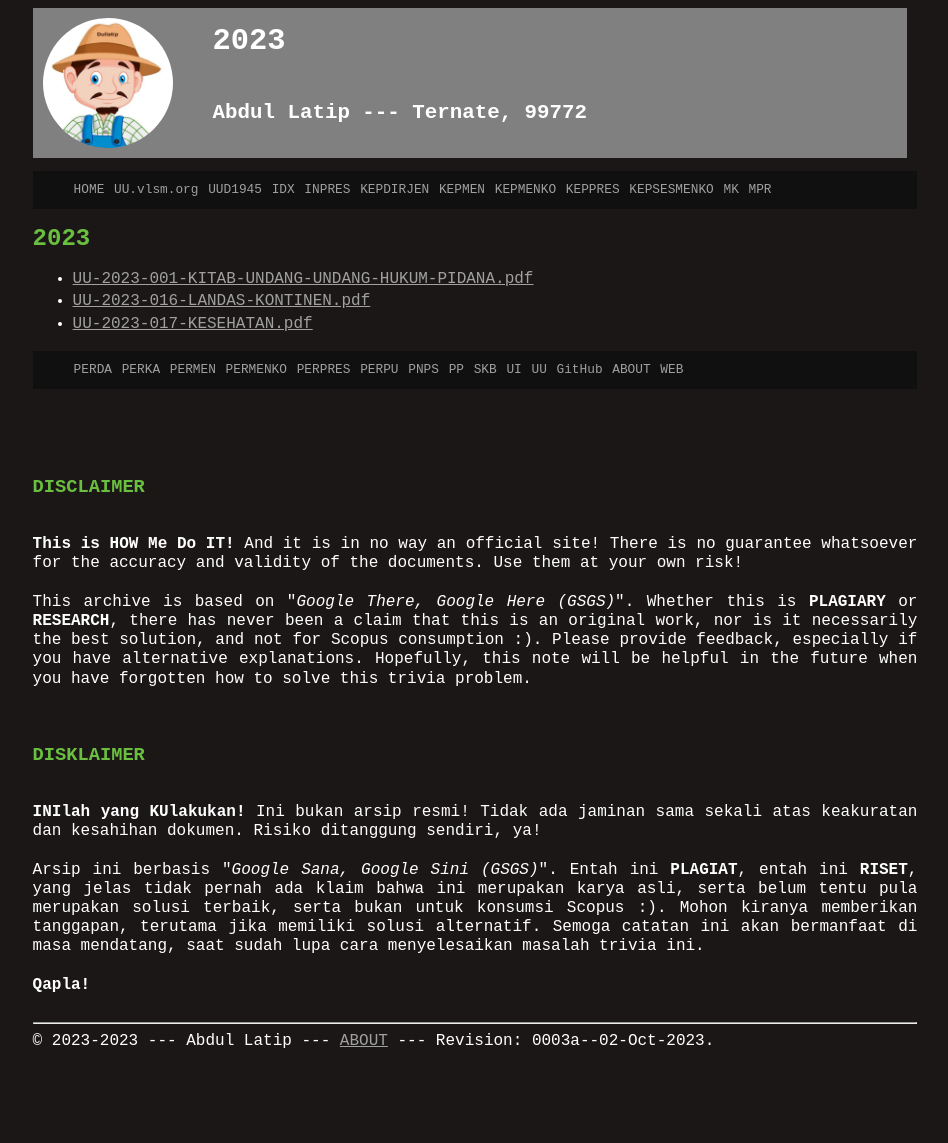
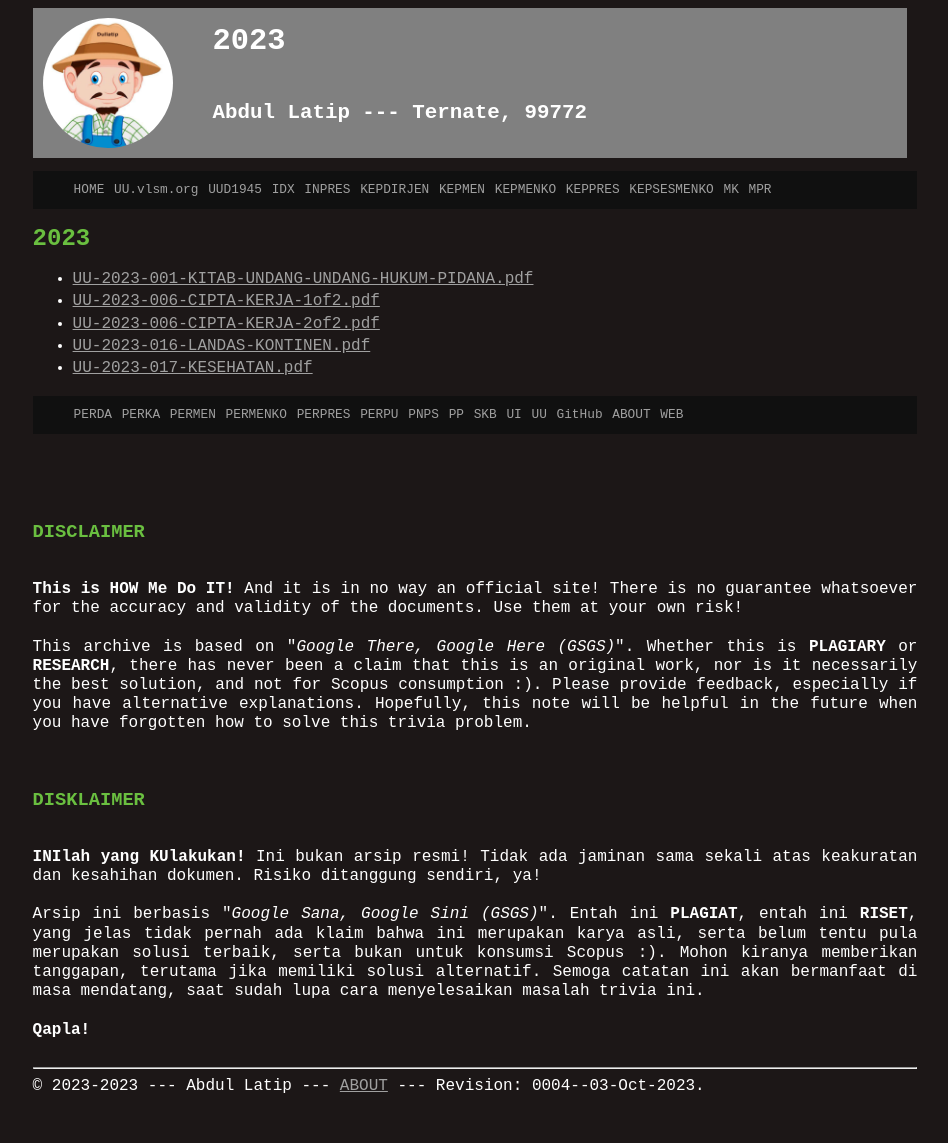
Before and after one commit to UUPPRI/2023, a Jekyll site: the page built from UU/index.md, in a window 1280 px wide. Shown: the whole page, without its empty margins (165-1113 px from the left). Built offline with Jekyll 4.4.1, drawn with Linux system fonts in a browser that asks for light colours; our own code applies the rules of GitHub Pages for plain Markdown files; before the commit the page ends 1098 px from its top, so only the background shows below that.

Commit message:
new file:   UU/UU-2023-006-CIPTA-KERJA-1of2.pdf UU/UU-2023-006-CIPTA-KERJA-2of2.pdf

```diff
--- a/UU/index.md
+++ b/UU/index.md
@@ -3,5 +3,7 @@ layout: "layout"
 ---
 # 2023
 * [UU-2023-001-KITAB-UNDANG-UNDANG-HUKUM-PIDANA.pdf](UU-2023-001-KITAB-UNDANG-UNDANG-HUKUM-PIDANA.pdf)
+* [UU-2023-006-CIPTA-KERJA-1of2.pdf](UU-2023-006-CIPTA-KERJA-1of2.pdf)
+* [UU-2023-006-CIPTA-KERJA-2of2.pdf](UU-2023-006-CIPTA-KERJA-2of2.pdf)
 * [UU-2023-016-LANDAS-KONTINEN.pdf](UU-2023-016-LANDAS-KONTINEN.pdf)
 * [UU-2023-017-KESEHATAN.pdf](UU-2023-017-KESEHATAN.pdf)
--- a/_config.yml
+++ b/_config.yml
@@ -1,5 +1,5 @@
 title:       "Himpunan Peraturan NKRI 2023"
-version:     "0003a--02-Oct-2023"
+version:     "0004--03-Oct-2023"
 copyright:   "2023-2023"
 description: Himpunan Peraturan NKRI 2023.
       This site is managed by VauLSMorg (vlsm.org) since 2023.
```
Also changed, not shown: 00-README-ls-alR.md (+2 -0 lines), 2 other files.
